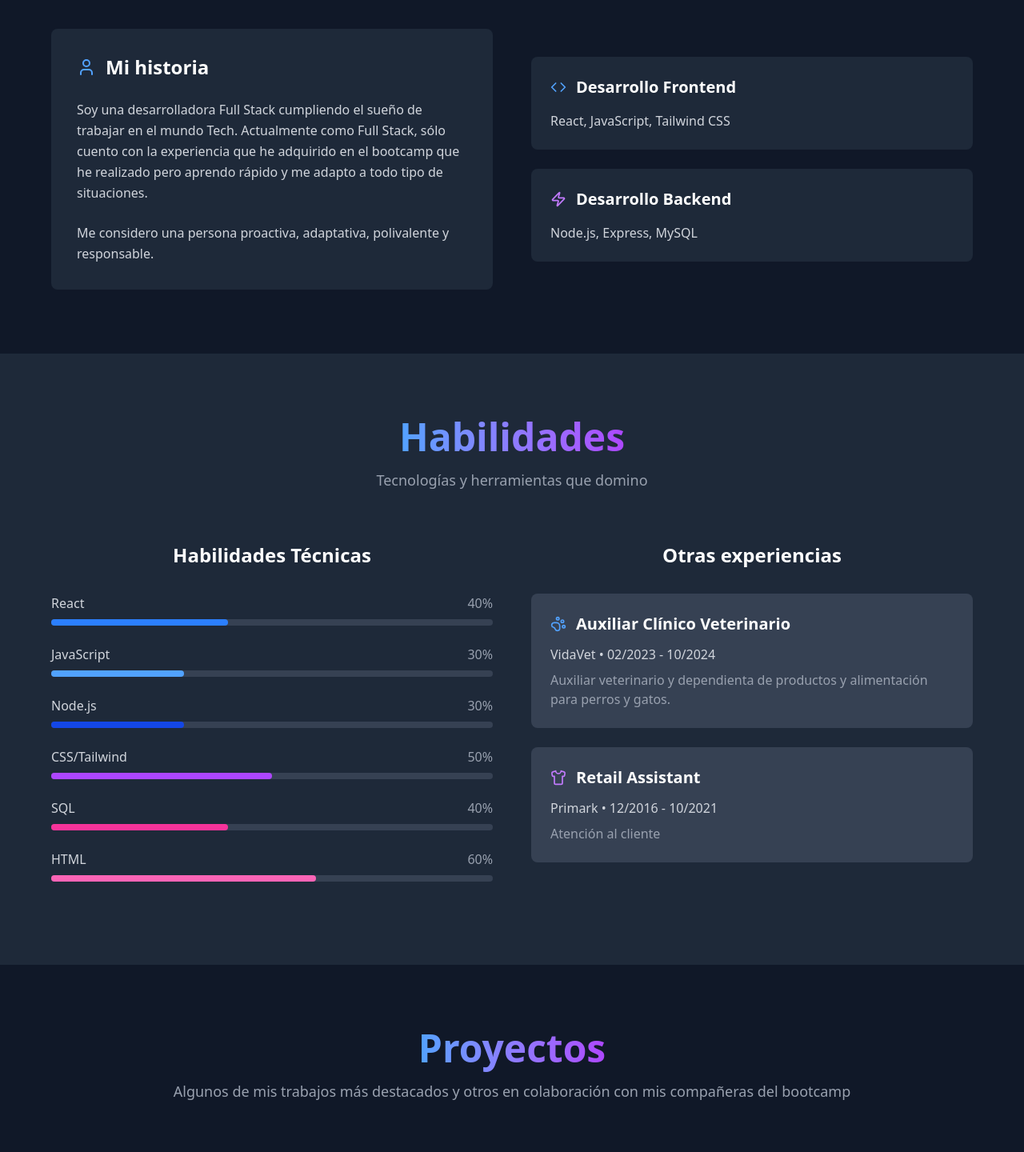
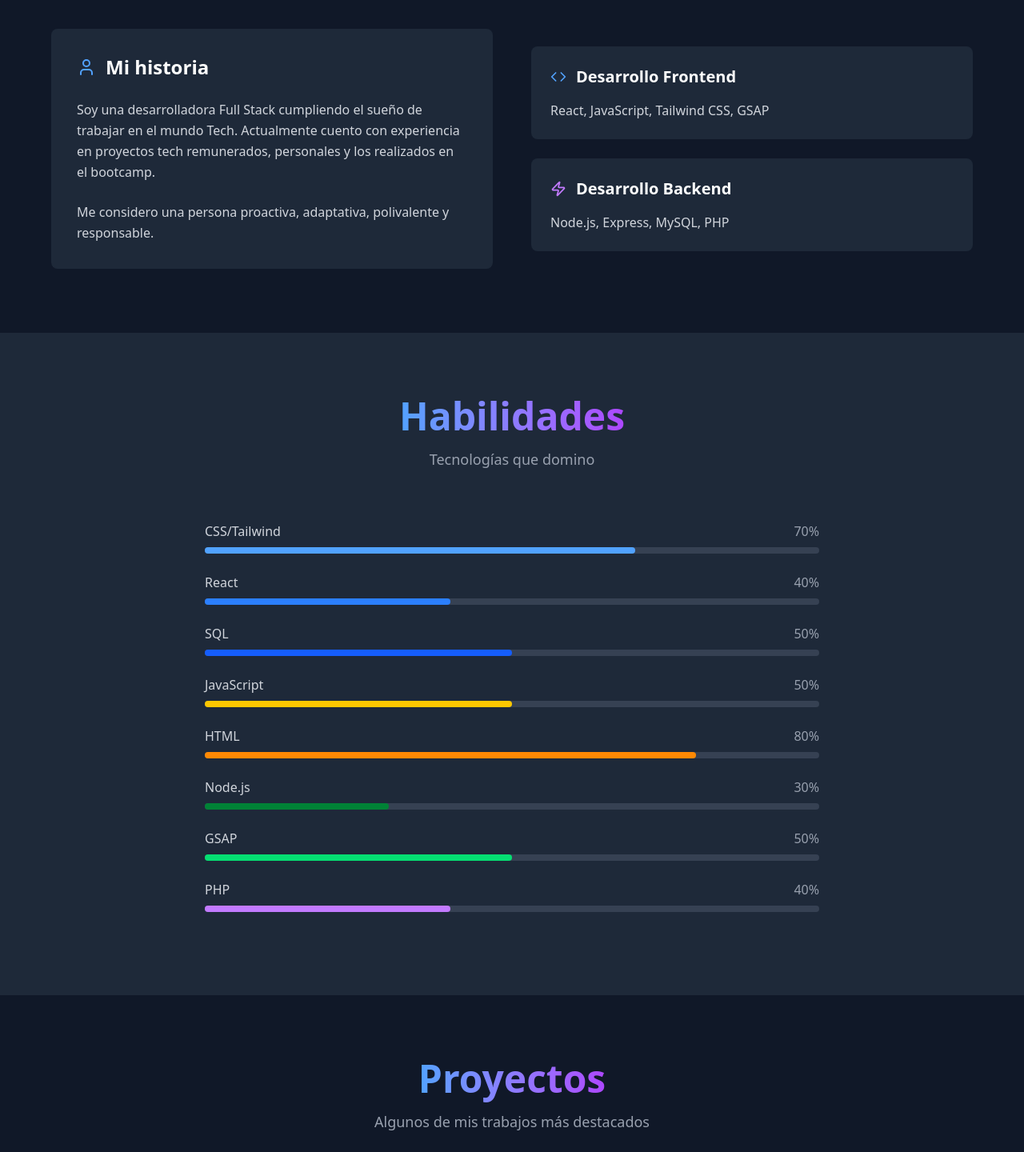
Before and after one commit to Nelicah/mi-portafolio, a React (Vite) app: page / in a window 1280 px wide. Shown: the part 1000-2440 px from the top of the page at 80% size. Built offline with nearby package versions, Linux system fonts and the light colour scheme.

Commit message:
update some details

```diff
--- a/src/components/App.jsx
+++ b/src/components/App.jsx
@@ -21,12 +21,14 @@ import Navbar from "./sections/NavBar";
 
 function App() {
   const skills = [
+    { name: "CSS/Tailwind", level: 70, color: "bg-blue-400" },
     { name: "React", level: 40, color: "bg-blue-500" },
-    { name: "JavaScript", level: 30, color: "bg-blue-400" },
-    { name: "Node.js", level: 30, color: "bg-blue-700" },
-    { name: "CSS/Tailwind", level: 50, color: "bg-purple-500" },
-    { name: "SQL", level: 40, color: "bg-pink-500" },
-    { name: "HTML", level: 60, color: "bg-pink-400" },
+    { name: "SQL", level: 50, color: "bg-blue-600" },
+    { name: "JavaScript", level: 50, color: "bg-yellow-400" },
+    { name: "HTML", level: 80, color: "bg-orange-400" },
+    { name: "Node.js", level: 30, color: "bg-green-700" },
+    { name: "GSAP", level: 50, color: "bg-green-400" },
+    { name: "PHP", level: 40, color: "bg-purple-400" },
   ];
 
   const projects = [
--- a/src/components/sections/AboutSection.jsx
+++ b/src/components/sections/AboutSection.jsx
@@ -25,10 +25,9 @@ function AboutSection() {
                 </div>
                 <p className="text-gray-300 mb-6 leading-relaxed">
                   Soy una desarrolladora Full Stack cumpliendo el sueño de
-                  trabajar en el mundo Tech. Actualmente como Full Stack, sólo
-                  cuento con la experiencia que he adquirido en el bootcamp que
-                  he realizado pero aprendo rápido y me adapto a todo tipo de
-                  situaciones.
+                  trabajar en el mundo Tech. Actualmente cuento con experiencia
+                  en proyectos tech remunerados, personales y los realizados en
+                  el bootcamp.
                 </p>
                 <p className="text-gray-300 leading-relaxed">
                   Me considero una persona proactiva, adaptativa, polivalente y
@@ -43,7 +42,9 @@ function AboutSection() {
                   <Code className="text-blue-400 mr-3" size={20} />
                   <h4 className="text-xl font-semibold">Desarrollo Frontend</h4>
                 </div>
-                <p className="text-gray-300">React, JavaScript, Tailwind CSS</p>
+                <p className="text-gray-300">
+                  React, JavaScript, Tailwind CSS, GSAP
+                </p>
               </div>
 
               <div className="bg-gray-800 p-6 rounded-lg hover:bg-gray-700 transition-colors">
@@ -51,7 +52,7 @@ function AboutSection() {
                   <Zap className="text-purple-400 mr-3" size={20} />
                   <h4 className="text-xl font-semibold">Desarrollo Backend</h4>
                 </div>
-                <p className="text-gray-300">Node.js, Express, MySQL</p>
+                <p className="text-gray-300">Node.js, Express, MySQL, PHP</p>
               </div>
             </div>
           </div>
--- a/src/components/sections/ProjectsSection.jsx
+++ b/src/components/sections/ProjectsSection.jsx
@@ -12,8 +12,7 @@ function ProjectsSection({ projects }) {
               </span>
             </h2>
             <p className="text-gray-400 text-lg">
-              Algunos de mis trabajos más destacados y otros en colaboración con
-              mis compañeras del bootcamp
+              Algunos de mis trabajos más destacados
             </p>
           </div>
 
--- a/src/components/sections/SkillsSection.jsx
+++ b/src/components/sections/SkillsSection.jsx
@@ -12,53 +12,14 @@ function SkillsSection({ skills }) {
                 Habilidades
               </span>
             </h2>
-            <p className="text-gray-400 text-lg">
-              Tecnologías y herramientas que domino
-            </p>
+            <p className="text-gray-400 text-lg">Tecnologías que domino</p>
           </div>
 
-          <div className="grid md:grid-cols-2 gap-12">
-            <div>
-              <h3 className="text-2xl font-bold mb-8 text-center">
-                Habilidades Técnicas
-              </h3>
+          <div className="flex flex-wrap justify-center gap-12">
+            <div className="w-full max-w-3xl">
               {skills.map((skill, index) => (
                 <SkillBar key={index} skill={skill} />
               ))}
-            </div>
-
-            <div>
-              <h3 className="text-2xl font-bold mb-8 text-center">
-                Otras experiencias
-              </h3>
-              <div className="space-y-6">
-                <div className="bg-gray-700 p-6 rounded-lg">
-                  <div className="flex items-center mb-3">
-                    <PawPrint className="text-blue-400 mr-3" size={20} />
-                    <h4 className="text-xl font-semibold">
-                      Auxiliar Clínico Veterinario
-                    </h4>
-                  </div>
-                  <p className="text-gray-300 mb-2">
-                    VidaVet • 02/2023 - 10/2024
-                  </p>
-                  <p className="text-gray-400">
-                    Auxiliar veterinario y dependienta de productos y
-                    alimentación para perros y gatos.
-                  </p>
-                </div>
-
-                <div className="bg-gray-700 p-6 rounded-lg">
-                  <div className="flex items-center mb-3">
-                    <Shirt className="text-purple-400 mr-3" size={20} />
-                    <h4 className="text-xl font-semibold">Retail Assistant</h4>
-                  </div>
-                  <p className="text-gray-300 mb-2">
-                    Primark • 12/2016 - 10/2021
-                  </p>
-                  <p className="text-gray-400">Atención al cliente</p>
-                </div>
-              </div>
             </div>
           </div>
         </div>
```
